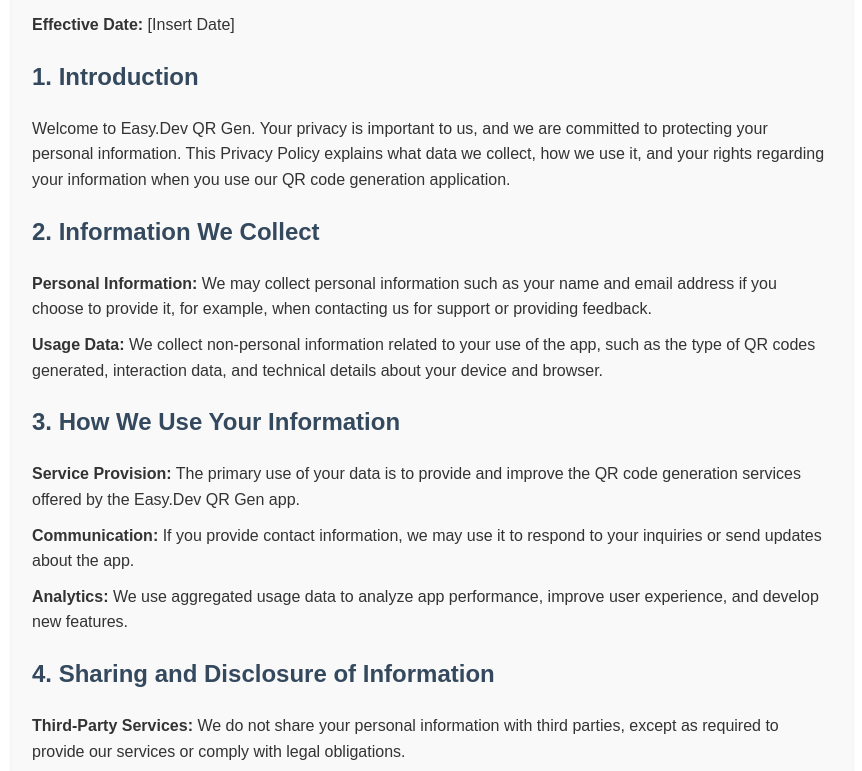
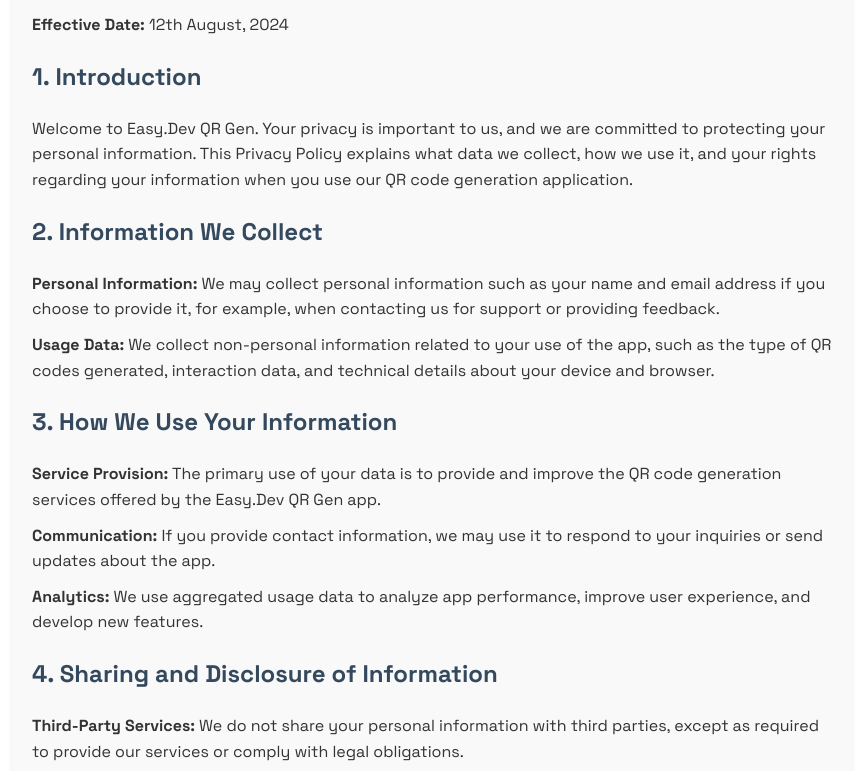
Before and after one commit to vikasgavandi/privacypolicy, a plain HTML site: page index.html in a window 1280 px wide. Shown: the part 122-893 px from the top of the page, without its empty margins (208-1070 px from the left). Drawn offline with Linux system fonts and the light colour scheme.

Commit message:
Update index.html

```diff
--- a/index.html
+++ b/index.html
@@ -6,8 +6,9 @@
     <meta name="viewport" content="width=device-width, initial-scale=1.0">
     <title>Privacy Policy - Easy.Dev QR Gen</title>
     <style>
+        @import url('https://fonts.googleapis.com/css2?family=Space+Grotesk:wght@300..700&display=swap');
         body {
-            font-family: Arial, sans-serif;
+            font-family: "Space Grotesk", sans-serif;
             line-height: 1.6;
             margin: 20px;
             padding: 0;
@@ -35,7 +36,7 @@
 <body>
     <div class="container">
         <h1>Privacy Policy</h1>
-        <p><strong>Effective Date:</strong> [Insert Date]</p>
+        <p><strong>Effective Date:</strong> 12th August, 2024</p>
 
         <h2>1. Introduction</h2>
         <p>Welcome to Easy.Dev QR Gen. Your privacy is important to us, and we are committed to protecting your personal information. This Privacy Policy explains what data we collect, how we use it, and your rights regarding your information when you use our QR code generation application.</p>
```
